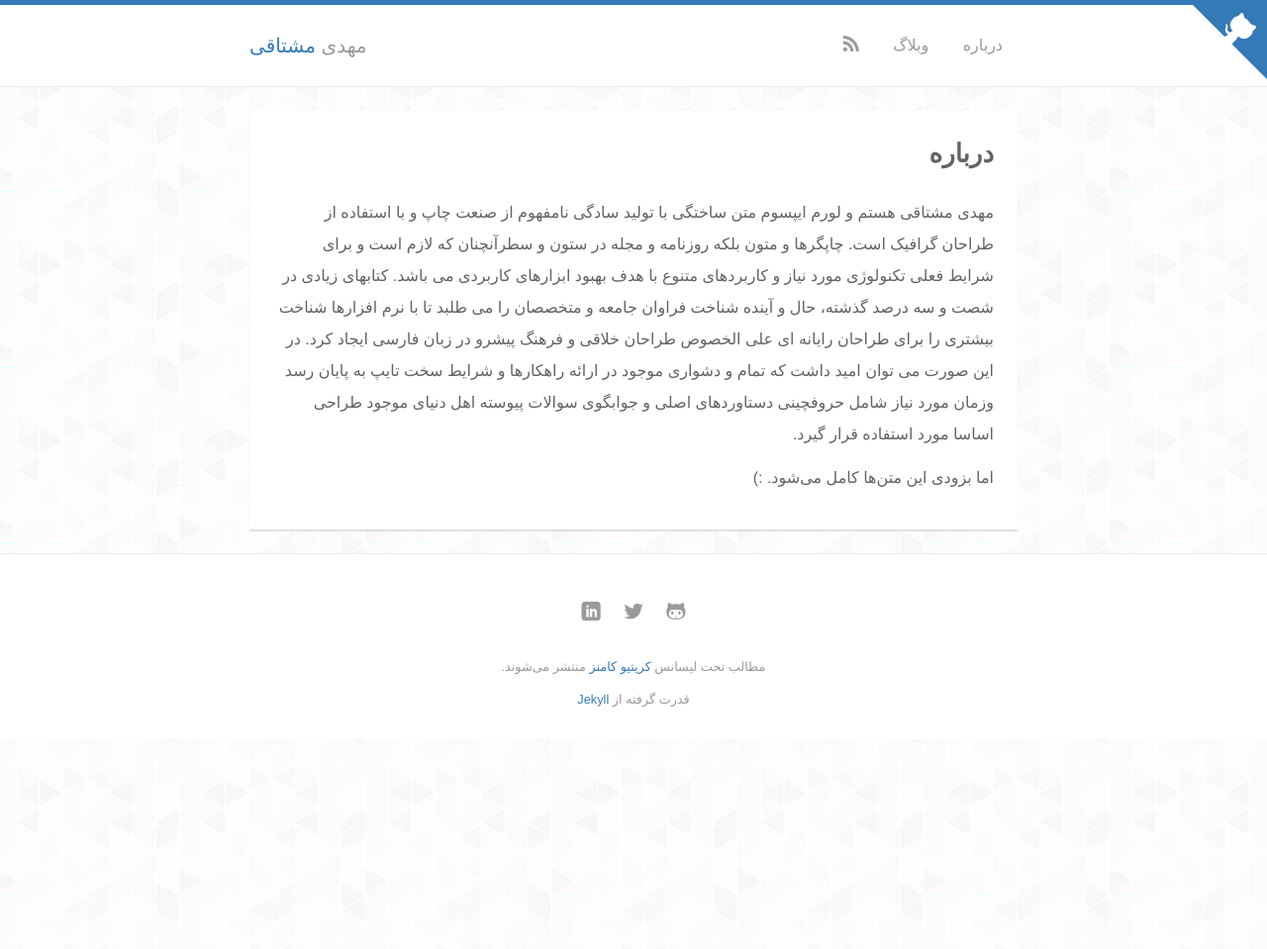
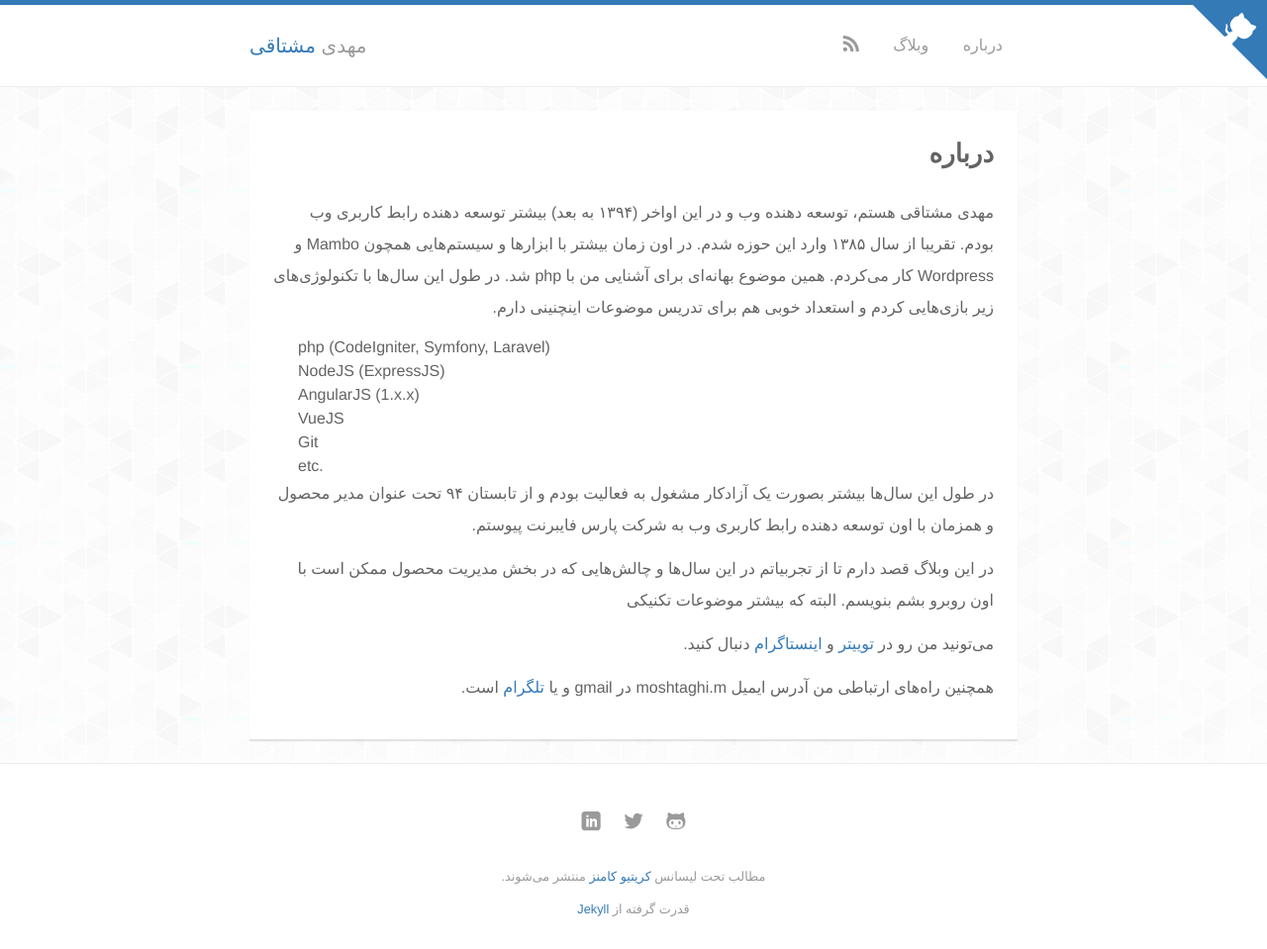
Before and after one commit to moshtaghi/moshtaghi.github.io, a Jekyll site: the page built from about.md, in a window 1280 px wide. Shown: the whole page at 99% size. Built offline with Jekyll 4.4.1, drawn with Linux system fonts in a browser that asks for light colours; nearby versions of some CDN libraries; some web fonts are replaced; before the commit the page ends 900 px from its top, so only the background shows below that.

Commit message:
edit about page

```diff
--- a/about.md
+++ b/about.md
@@ -3,8 +3,23 @@ layout: page
 title: درباره
 permalink: /about/
 ---
+مهدی مشتاقی هستم، توسعه دهنده وب و در این اواخر (۱۳۹۴ به بعد) بیشتر توسعه دهنده رابط کاربری وب بودم.
+تقریبا از سال ۱۳۸۵ وارد این حوزه شدم. در اون زمان بیشتر با ابزارها و سیستم‌هایی همچون Mambo و Wordpress کار می‌کردم. همین موضوع بهانه‌ای برای آشنایی من با php شد.
+در طول این سال‌ها با تکنولوژی‌های زیر بازی‌هایی کردم و استعداد خوبی هم برای تدریس موضوعات اینچنینی دارم.
 
-مهدی مشتاقی هستم و لورم ایپسوم متن ساختگی با تولید سادگی نامفهوم از صنعت چاپ و با استفاده از طراحان گرافیک است. چاپگرها و متون بلکه روزنامه و مجله در ستون و سطرآنچنان که لازم است و برای شرایط فعلی تکنولوژی مورد نیاز و کاربردهای متنوع با هدف بهبود ابزارهای کاربردی می باشد. کتابهای زیادی در شصت و سه درصد گذشته، حال و آینده شناخت فراوان جامعه و متخصصان را می طلبد تا با نرم افزارها شناخت بیشتری را برای طراحان رایانه ای علی الخصوص طراحان خلاقی و فرهنگ پیشرو در زبان فارسی ایجاد کرد. در این صورت می توان امید داشت که تمام و دشواری موجود در ارائه راهکارها و شرایط سخت تایپ به پایان رسد وزمان مورد نیاز شامل حروفچینی دستاوردهای اصلی و جوابگوی سوالات پیوسته اهل دنیای موجود طراحی اساسا مورد استفاده قرار گیرد.
+<ul style="direction: ltr;">
+    <li>php (CodeIgniter, Symfony, Laravel)</li>
+    <li>NodeJS (ExpressJS)</li>
+    <li>AngularJS (1.x.x)</li>
+    <li>VueJS</li>
+    <li>Git</li>
+    <li>etc.</li>
+</ul>
 
+در طول این سال‌ها بیشتر بصورت یک آزادکار مشغول به فعالیت بودم و از تابستان ۹۴ تحت عنوان مدیر محصول و همزمان با اون توسعه‌ دهنده رابط کاربری وب به شرکت پارس فایبرنت پیوستم.
 
-اما بزودی این متن‌ها کامل می‌شود. :)
+در این وبلاگ قصد دارم تا از تجربیاتم در این سال‌ها و چالش‌هایی که در بخش مدیریت محصول ممکن است با اون روبرو بشم بنویسم. البته که بیشتر موضوعات تکنیکی
+
+می‌تونید من رو در [توییتر]({{site.author.twitter}}){:target="_blank"} و [اینستاگرام]({{site.author.instagram}}){:target="_blank"} دنبال کنید.
+
+همچنین راه‌های ارتباطی من آدرس ایمیل moshtaghi.m در gmail و یا [تلگرام]({{site.author.telegram}}){:target="_blank"} است.
```
